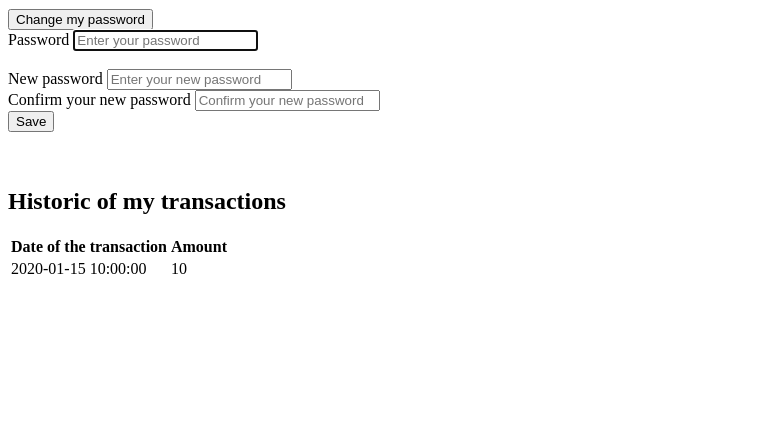
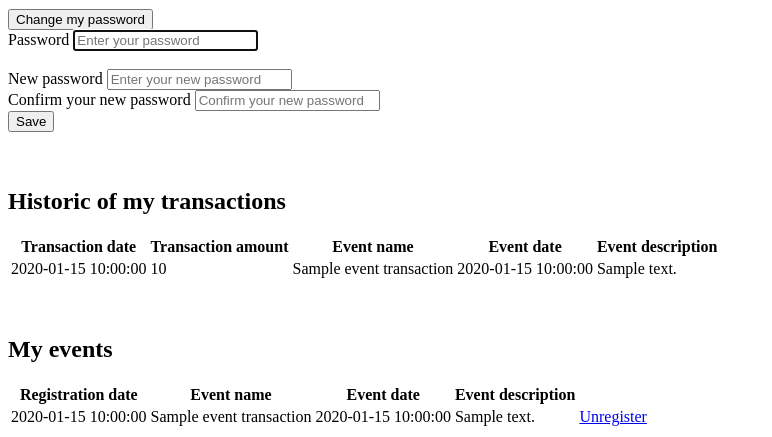
Before and after one commit to ahmed-faresse/blitz, a PHP site: the page made by application/views/account.php in a window 1280 px wide. Shown: the part 373-810 px from the top of the page, without its empty margins (0-772 px from the left). Before the commit the page ends 647 px from the top, so only its background shows below. Run offline with PHP 8.4, Linux system fonts and the light colour scheme; the template is opened without the code that fills it: most values are stand-ins (such as "Sample title", 1, 10 or a date in 2020); data that the repository does not hold is empty.

Commit message:
add events info and a my event list

```diff
--- a/application/views/account.php
+++ b/application/views/account.php
@@ -34,7 +34,7 @@
 
         <div class="collapse" id="collapsePassword">
             <div class="well">
-                <?php echo form_open('changepassword', array('class' => 'form-contact')); ?>
+                <?php echo form_open('account', array('class' => 'form-contact')); ?>
                     <div class="form-group">
                         <label for="password">Password</label>
                         <input name="password" id="password" type="password" class="form-control " placeholder="Enter your password" autofocus>
@@ -56,19 +56,23 @@
 
     <br />
     <br />
-    <?php if ($transactions != false) { ?>
     <div class="row">
         <div class="panel">
             <div class="panel-heading panel-heading-account">
                 <h2 class="panel-title text-center">Historic of my transactions</h2>
             </div>
             <div class="panel-body">
+                <?php if ($transactions != false) { ?>
                     <table class="table table-bordered">
                         <tr>
-                            <th>Date of the transaction</th>
-                            <th>Amount</th>
+                            <th>Transaction date</th>
+                            <th>Transaction amount</th>
+                            <th>Event name</th>
+                            <th>Event date</th>
+                            <th>Event description</th>
                         </tr>
                         <?php foreach($transactions as $transaction) { ?>
+                            <?php foreach($eventTransactions as $event) { ?>
                                 <tr>
                                     <td>
                                         <?php echo $transaction->date ?>
@@ -76,15 +80,69 @@
                                     <td>
                                         <?php echo $transaction->amount ?>
                                     </td>
+                                    <td>
+                                        <?php echo $event->name ?>
+                                    </td>
+                                    <td>
+                                        <?php echo $event->date ?>
+                                    </td>
+                                    <td>
+                                        <?php echo $event->short_description ?>
+                                    </td>
+                                </tr>
+                            <?php } ?>
+                        <?php } ?>
+                    </table>
+                <?php }
+                else { ?>
+                    <p>You don't have transactions.</p>
+                <?php } ?>
+            </div>
+        </div>
+    </div>
+    <br />
+    <br />
+
+    <div class="row">
+        <div class="panel">
+            <div class="panel-heading panel-heading-account">
+                <h2 class="panel-title text-center">My events</h2>
+            </div>
+            <div class="panel-body">
+                <?php if ($registrations != false) { ?>
+                    <table class="table table-bordered">
+                        <tr>
+                            <th>Registration date</th>
+                            <th>Event name</th>
+                            <th>Event date</th>
+                            <th>Event description</th>
+                            <th></th>
+                        </tr>
+                        <?php foreach($registrations as $registration) { ?>
+                            <tr>
+                                <td>
+                                    <?php echo $registration->date ?>
+                                </td>
+                                <td>
+                                    <?php echo $event->name ?>
+                                </td>
+                                <td>
+                                    <?php echo $event->date ?>
+                                </td>
+                                <td>
+                                    <?php echo $event->short_description ?>
+                                </td>
+                                <td>
+                                    <a href="<?php echo base_url() ?>account/remove_player/<?php echo $registration->event_id ?>" class="btn btn-danger" role="button"><i class="fa fa-minus-circle"></i> Unregister</a>
+                                </td>
                             </tr>
                         <?php } ?>
                     </table>
+                <?php }
+                else { ?>
+                    <p>You are not register to any event.</p>
+                <?php } ?>
             </div>
         </div>
     </div>
-    <?php }
-    else { ?>
-        <p>No transactions.</p>
-    <?php } ?>
-
 </div>
```
Also changed, not shown: application/controllers/Account.php (+85 -1 lines), application/controllers/ChangePassword.php (deleted, +0 -110 lines). Lines whose indentation alone changed are shown as unchanged.
